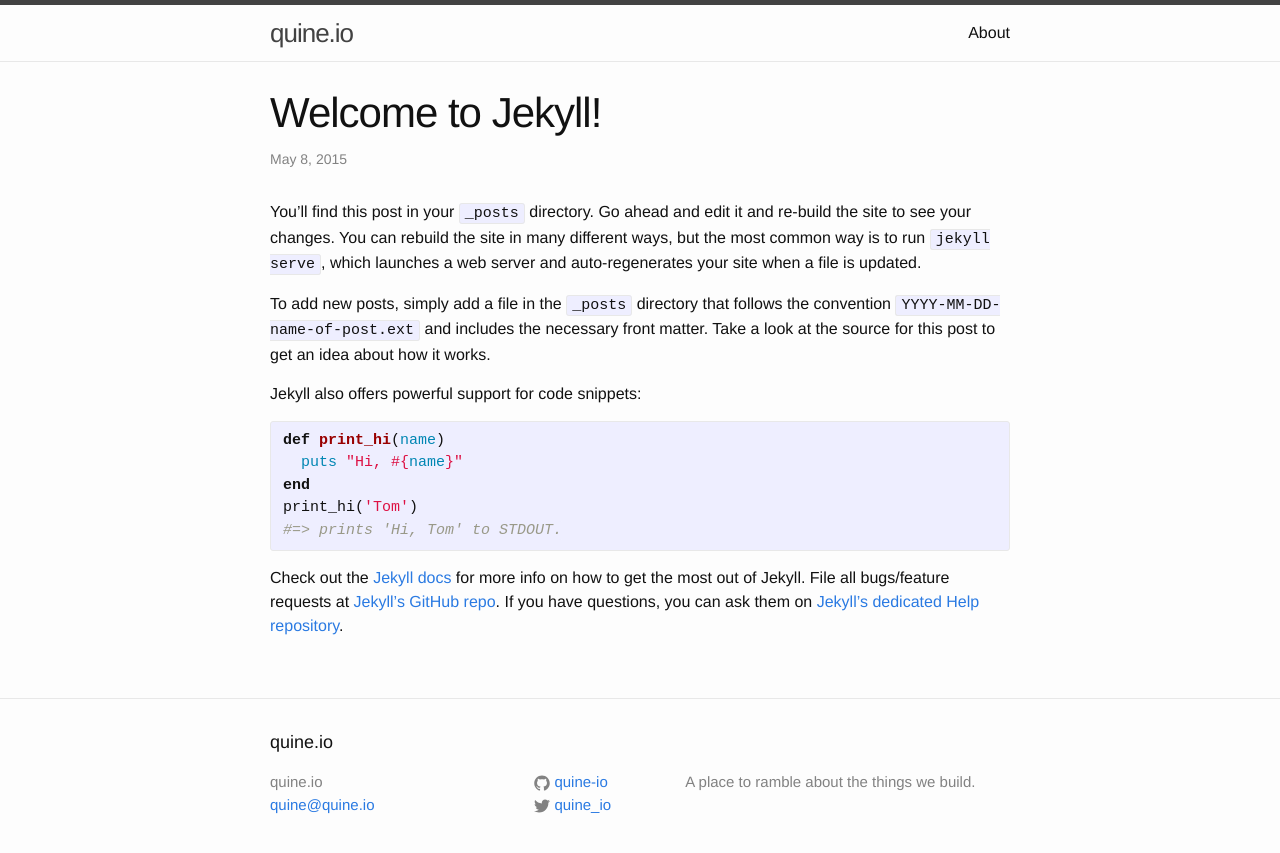
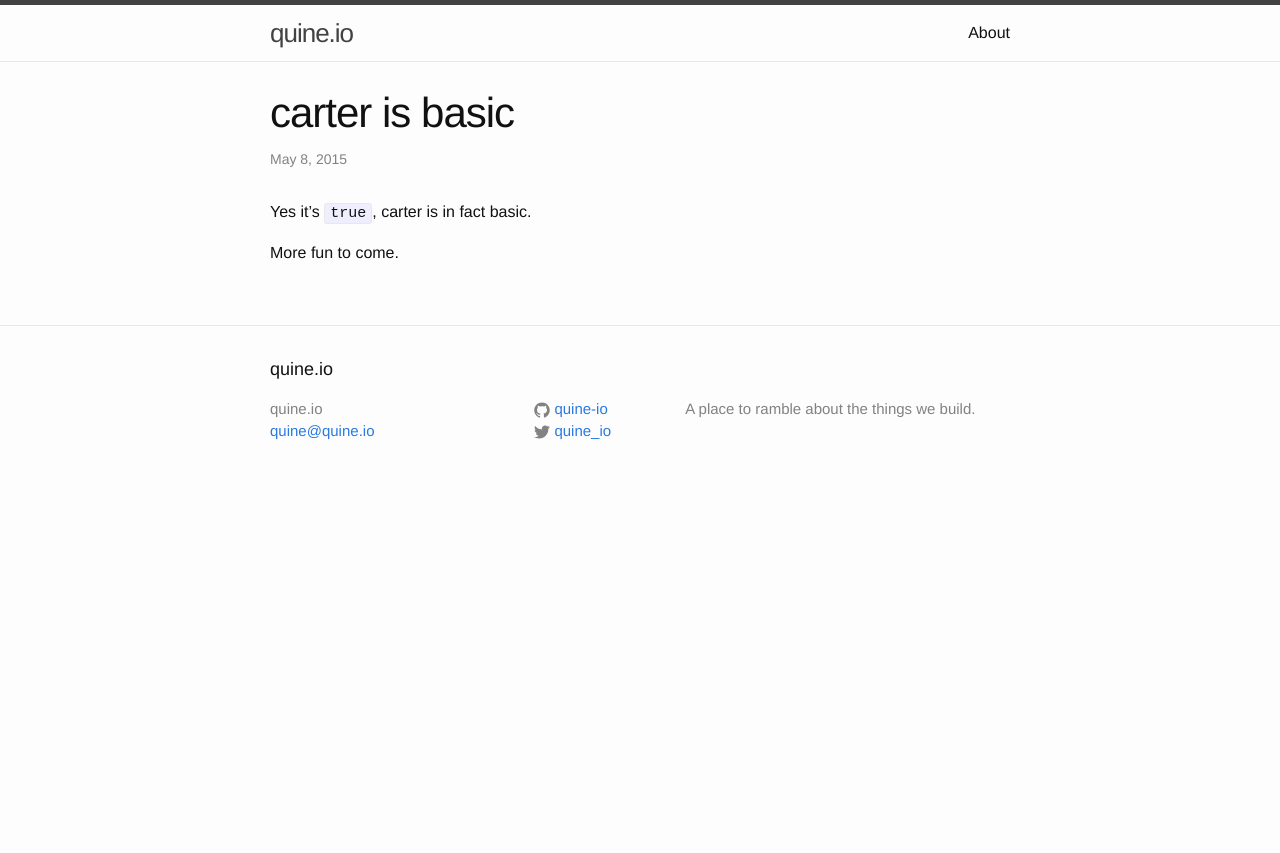
Before and after one commit to quine-io/quine-io.github.io, a Jekyll site: the page built from _posts/2015-05-08-welcome-to-jekyll.markdown, in a window 1280 px wide. Shown: the top 853 px of the page. Built offline with Jekyll 4.4.1, drawn with Linux system fonts in a browser that asks for light colours.

Commit message:
make a proper first post

```diff
--- a/_posts/2015-05-08-welcome-to-jekyll.markdown
+++ b/_posts/2015-05-08-welcome-to-jekyll.markdown
@@ -1,25 +1,9 @@
 ---
 layout: post
-title:  "Welcome to Jekyll!"
+title:  "carter is basic"
 date:   2015-05-08 15:10:33
-categories: jekyll update
+categories: carter basic first post
 ---
-You’ll find this post in your `_posts` directory. Go ahead and edit it and re-build the site to see your changes. You can rebuild the site in many different ways, but the most common way is to run `jekyll serve`, which launches a web server and auto-regenerates your site when a file is updated.
+Yes it's `true`, carter is in fact basic.
 
-To add new posts, simply add a file in the `_posts` directory that follows the convention `YYYY-MM-DD-name-of-post.ext` and includes the necessary front matter. Take a look at the source for this post to get an idea about how it works.
-
-Jekyll also offers powerful support for code snippets:
-
-{% highlight ruby %}
-def print_hi(name)
-  puts "Hi, #{name}"
-end
-print_hi('Tom')
-#=> prints 'Hi, Tom' to STDOUT.
-{% endhighlight %}
-
-Check out the [Jekyll docs][jekyll] for more info on how to get the most out of Jekyll. File all bugs/feature requests at [Jekyll’s GitHub repo][jekyll-gh]. If you have questions, you can ask them on [Jekyll’s dedicated Help repository][jekyll-help].
-
-[jekyll]:      http://jekyllrb.com
-[jekyll-gh]:   https://github.com/jekyll/jekyll
-[jekyll-help]: https://github.com/jekyll/jekyll-help
+More fun to come.
```
